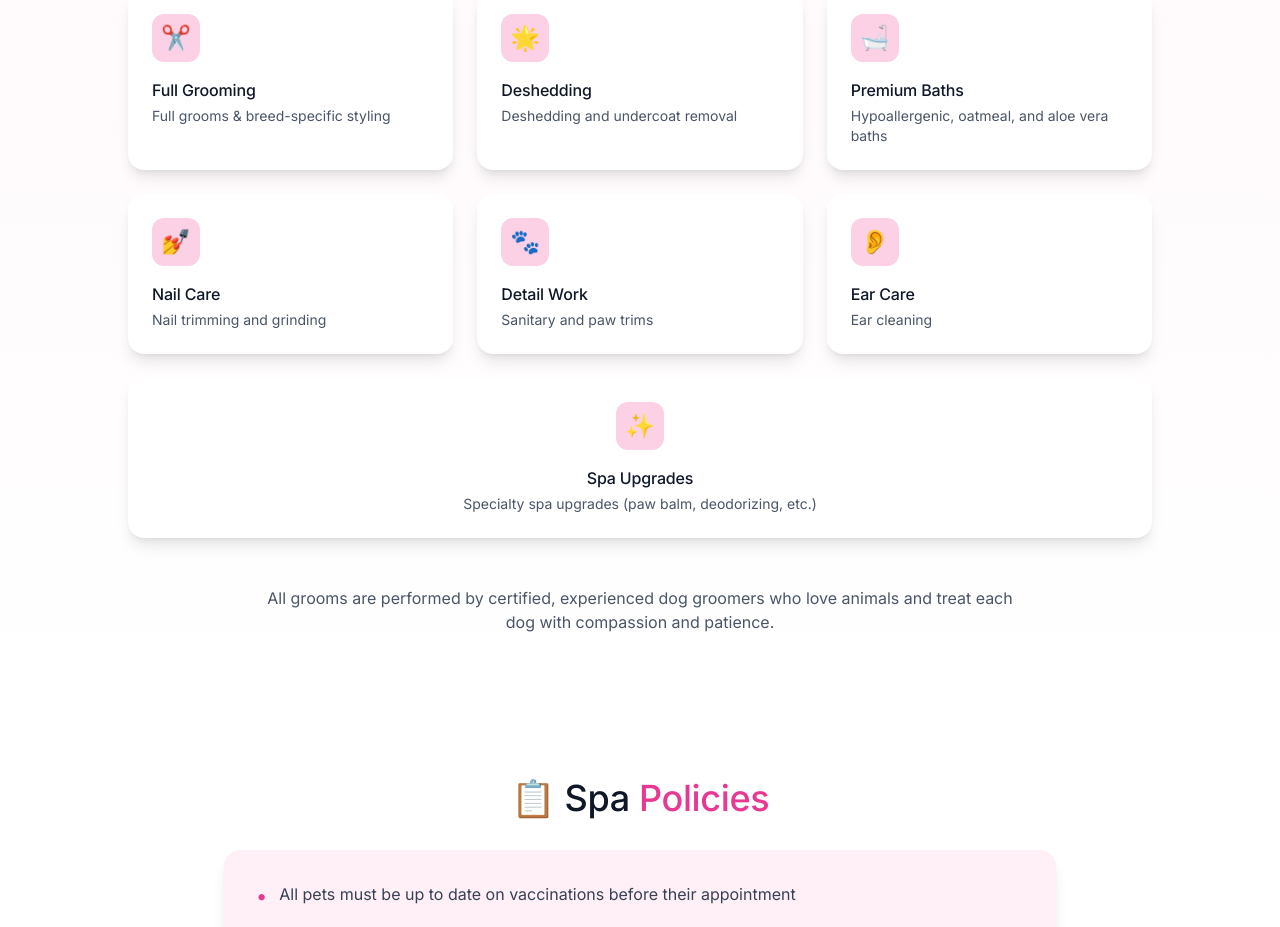
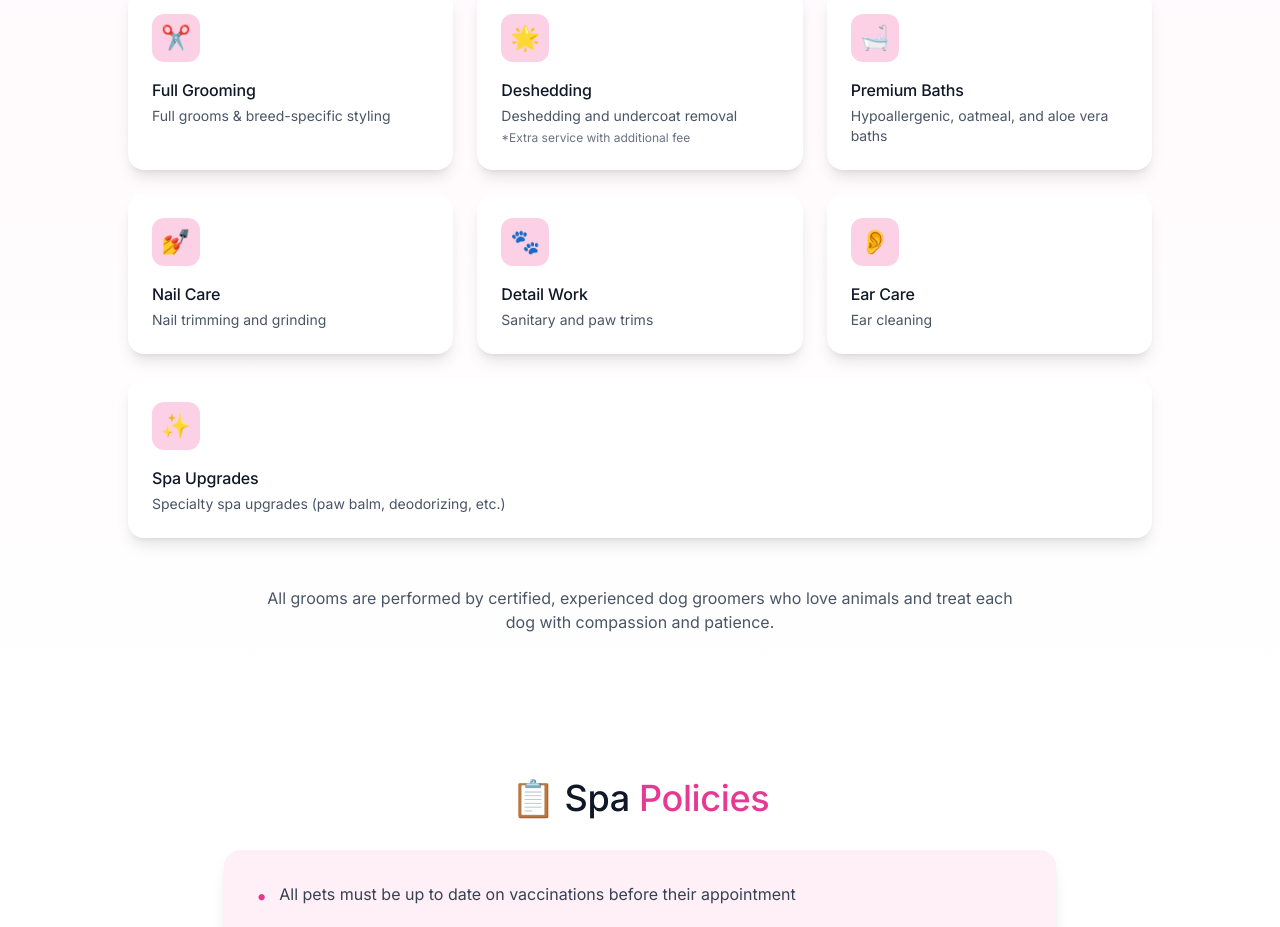
Before and after one commit to julyangava-bot/Site-Nancy, a Next.js app: page /grooming in a window 1280 px wide. Shown: the part 2200-3127 px from the top of the page. Built offline with nearby package versions, Linux system fonts and the light colour scheme.

Commit message:
Add additional note for Deshedding service and adjust Spa Upgrades section layout for consistency

```diff
--- a/app/(marketing)/(services)/grooming/page.tsx
+++ b/app/(marketing)/(services)/grooming/page.tsx
@@ -200,6 +200,7 @@ export default function GroomingPage() {
               </div>
               <h3 className="font-semibold text-gray-900 mb-1">Deshedding</h3>
               <p className="text-gray-600 text-sm">Deshedding and undercoat removal</p>
+              <p className="text-gray-500 text-xs mt-1">*Extra service with additional fee</p>
             </motion.div>
 
             <motion.div
@@ -265,11 +266,11 @@ export default function GroomingPage() {
               viewport={{ once: true }}
               className="bg-white rounded-2xl p-6 shadow-lg hover:shadow-xl transition-all hover:-translate-y-1 md:col-span-2 lg:col-span-3"
             >
-              <div className="w-12 h-12 bg-[#FCD1E6] rounded-xl flex items-center justify-center mb-4 mx-auto">
+              <div className="w-12 h-12 bg-[#FCD1E6] rounded-xl flex items-center justify-center mb-4">
                 <span className="text-2xl">✨</span>
               </div>
-              <h3 className="font-semibold text-gray-900 mb-1 text-center">Spa Upgrades</h3>
-              <p className="text-gray-600 text-sm text-center">Specialty spa upgrades (paw balm, deodorizing, etc.)</p>
+              <h3 className="font-semibold text-gray-900 mb-1">Spa Upgrades</h3>
+              <p className="text-gray-600 text-sm">Specialty spa upgrades (paw balm, deodorizing, etc.)</p>
             </motion.div>
           </div>
 
```
